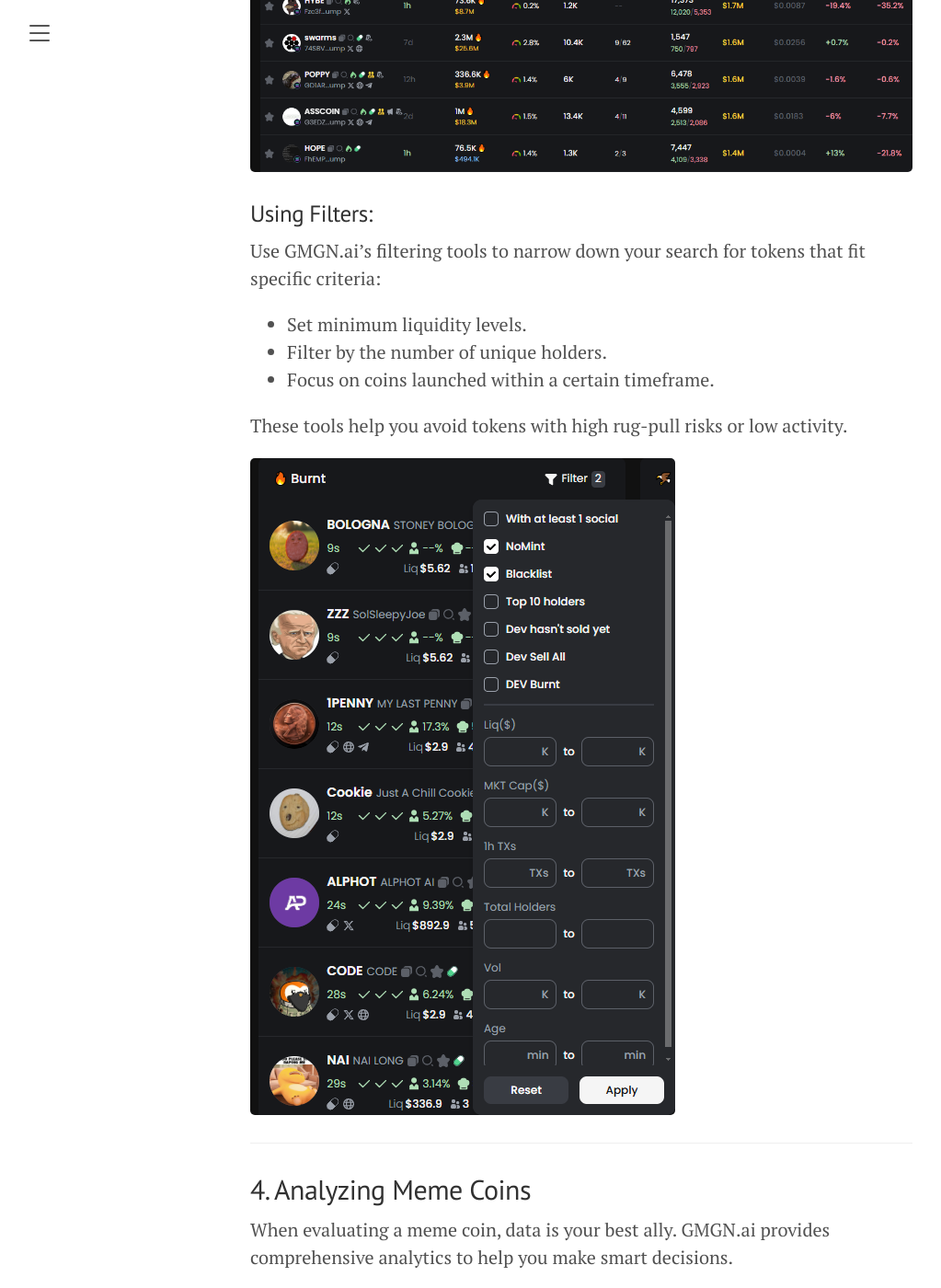
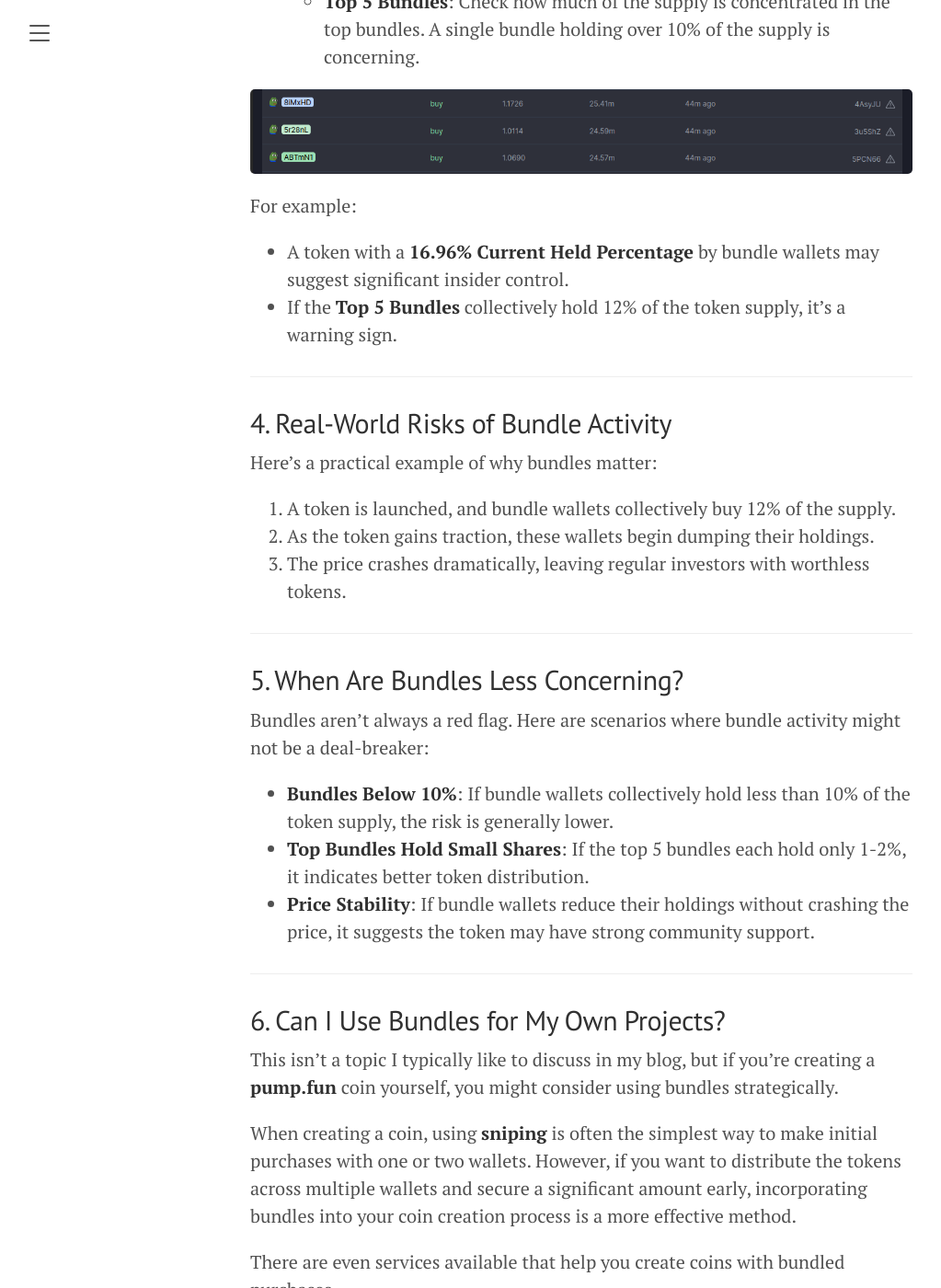
Before and after one commit to sa-iy-ou/soluniv, a Jekyll site: the page built from index.html, in a window 1280 px wide and 1400 px high, scrolled down 2781 px. Shown: the whole window at 92% size, without its empty margins (8-1031 px from the left). Built offline with Jekyll 4.4.1, drawn with Linux system fonts in a browser that asks for light colours; the list of posts is cut into pages by our own code; some of the changed text lies outside the part shown.

Commit message:
Your commit message

```diff
--- a/_includes/sidebar.html
+++ b/_includes/sidebar.html
@@ -29,7 +29,7 @@
 	<a class="sidebar-nav-item" href="https://gmgn.ai/?ref=aBzgzrLK&chain=sol">GMGN.AI</a>
 	<a class="sidebar-nav-item" href="https://t.me/BullxNeoBot?start=access_8HOTL5GCST6">BullX NEO</a>
 	<a class="sidebar-nav-item" href="https://t.me/solana_trojanbot?start=r-icecream_tomato">Trojan on Solana</a>
-	<a class="sidebar-nav-item" href="https://www.binance.com/activity/referral-entry/CPA?ref=CPA_00Y5NF9BRQ">BINANCE</a>
+	<a class="sidebar-nav-item" href="https://accounts.binance.com/register?ref=21635658">BINANCE</a>
   </nav>
 
   <div class="sidebar-item">
--- /dev/null
+++ b/_posts/2024-12-11-What does bundle mean on pump fun.md
@@ -0,0 +1,127 @@
+# What does 'bundle' mean on pump.fun?
+
+If you've been exploring decentralized exchanges (DEX) like **pump.fun**, you've probably come across the term **"bundle"** in the comments section or Telegram discussions. But what exactly is a bundle, and why should you care?
+
+In this post, we’ll break down:
+1. What bundles are.
+2. Why they can be a red flag for investors.
+3. How tools like **TrenchRadar** can help you identify bundle activity.
+4. Practical ways to use this information to make smarter investment decisions.
+
+---
+
+## 1. What Are Bundles?
+
+Bundles refer to the practice of **simultaneously purchasing a large amount of tokens through multiple wallets in one transaction or block**. It’s a common strategy used by token creators or insiders to manipulate the market or secure token supplies during the early stages of a coin launch.
+
+### Why Bundles Happen:
+- **Market Control**: Teams or insiders use bundles to acquire large amounts of tokens early, giving them control over supply and the ability to manipulate prices later.
+- **Avoiding Detection**: Instead of using one wallet to buy tokens, spreading purchases across multiple wallets makes it harder to track insider activities.
+
+---
+
+## 2. Why Are Bundles a Potential Problem?
+
+Bundles themselves aren’t inherently bad, but they pose significant risks for regular investors. Here's why:
+
+### (1) **Price Manipulation**
+Large bundle purchases can artificially inflate a token's price early on. Once prices rise, the same wallets may "dump" their holdings, causing sudden and severe price crashes.
+
+### (2) **False Popularity**
+Bundle activity can create the illusion that a token is highly in demand. This can mislead investors into thinking the token is gaining traction, only to discover that the activity was orchestrated.
+
+### (3) **Unfair Advantage**
+Bundles are often used to "front-run" regular traders. By executing large trades within the same block, bundle wallets can secure tokens at favorable prices before other investors even have a chance.
+
+---
+
+## 3. Spotting Bundle Activity
+
+### Using Pump.fun Transaction Data
+Pump.fun provides visual transaction data that can help detect bundle activity. Look for the following:
+- **Simultaneous Transactions in the Same Block**: Transactions that occur within milliseconds of each other in the same slot are likely bundles.
+- **Large Token Purchases Across Multiple Wallets**: If several wallets make large purchases within the same block, it could indicate coordinated bundle activity.
+
+![Pump.fun Transaction Data]({{ site.baseurl }}/images/4-1.png)
+
+
+For example:
+- A single slot contains 3 buy transactions executed within milliseconds.
+- The likelihood of this happening naturally on a busy blockchain like Solana is extremely low, especially for an early-stage token.
+
+---
+
+### Using TrenchRadar to Identify Bundles
+
+**TrenchRadar** is a Telegram bot that analyzes bundle activity. It’s a popular tool for evaluating tokens listed on pump.fun.
+
+### How to Use TrenchRadar:
+1. Add the bot to your Telegram account: [TrenchScannerBot](https://t.me/TrenchScannerBot).
+2. Paste the **contract address (CA)** of the token you want to analyze into the bot’s chat.
+3. Review the results, focusing on these key metrics:
+   - **Current Held Percentage**: This indicates how much of the total supply is held by bundle wallets. Higher percentages are a red flag.
+   - **Top 5 Bundles**: Check how much of the supply is concentrated in the top bundles. A single bundle holding over 10% of the supply is concerning.
+
+![TrenchRadar Data]({{ site.baseurl }}/images/4-2.png)
+
+For example:
+- A token with a **16.96% Current Held Percentage** by bundle wallets may suggest significant insider control.
+- If the **Top 5 Bundles** collectively hold 12% of the token supply, it’s a warning sign.
+
+---
+
+## 4. Real-World Risks of Bundle Activity
+
+Here’s a practical example of why bundles matter:
+
+1. A token is launched, and bundle wallets collectively buy 12% of the supply.
+2. As the token gains traction, these wallets begin dumping their holdings.
+3. The price crashes dramatically, leaving regular investors with worthless tokens.
+
+
+---
+
+## 5. When Are Bundles Less Concerning?
+
+Bundles aren’t always a red flag. Here are scenarios where bundle activity might not be a deal-breaker:
+- **Bundles Below 10%**: If bundle wallets collectively hold less than 10% of the token supply, the risk is generally lower.
+- **Top Bundles Hold Small Shares**: If the top 5 bundles each hold only 1-2%, it indicates better token distribution.
+- **Price Stability**: If bundle wallets reduce their holdings without crashing the price, it suggests the token may have strong community support.
+
+---
+
+## 6. Can I Use Bundles for My Own Projects?
+
+This isn’t a topic I typically like to discuss in my blog, but if you’re creating a **pump.fun** coin yourself, you might consider using bundles strategically.
+
+When creating a coin, using **sniping** is often the simplest way to make initial purchases with one or two wallets. However, if you want to distribute the tokens across multiple wallets and secure a significant amount early, incorporating bundles into your coin creation process is a more effective method.
+
+There are even services available that help you create coins with bundled purchases.
+
+### Example Tool:
+- [WIF Bundles Bot](https://t.me/wif_bundles_bot)
+  This Telegram bot appears to offer services for linking multiple wallets and automating bundled purchases for a small fee. *(This is a referral link with discounted fees.)*
+
+Although I haven’t personally used it, from what I’ve seen, you can input details about your coin and wallets, and the service handles the rest—including bundled token purchases.
+
+> **Please don’t use this for rug-pull! 😂😂😂**
+
+
+## 7. Tips for Evaluating Tokens with Bundle Activity
+
+If you encounter a token with bundle activity, here’s how to assess its risk:
+
+1. **Check Current Held Percentage**: Use TrenchRadar to identify how much of the token supply is concentrated in bundle wallets.
+2. **Analyze Top Holder Concentration**: Avoid tokens where the top holders control more than 5% of the supply.
+3. **Evaluate Liquidity**: Ensure the token has sufficient liquidity to avoid price manipulation.
+4. **Research the Project**: Look for transparency in the team’s plans and tokenomics.
+
+---
+
+## Conclusion
+
+Bundles are an important concept to understand when trading on pump.fun or other DEX platforms. While they aren’t inherently bad, they can signal potential risks like price manipulation or insider control.
+
+Tools like **TrenchRadar** and transaction data on pump.fun can help you identify bundle activity and make more informed investment decisions. By staying vigilant and analyzing data carefully, you can navigate the volatile world of crypto with confidence.
+
+**Remember**: Always DYOR (Do Your Own Research) and approach new tokens with caution!
```
Also changed, not shown: _posts/2024-12-02-How to Deposit Sol Into Your Phantom Wallet.md (+1 -1 lines), images/4-1.png (added), images/4-2.png (added), images/4-3.png (added).
